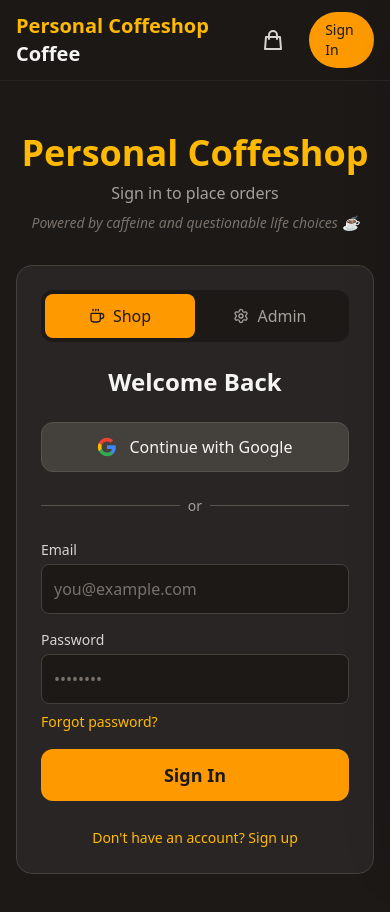
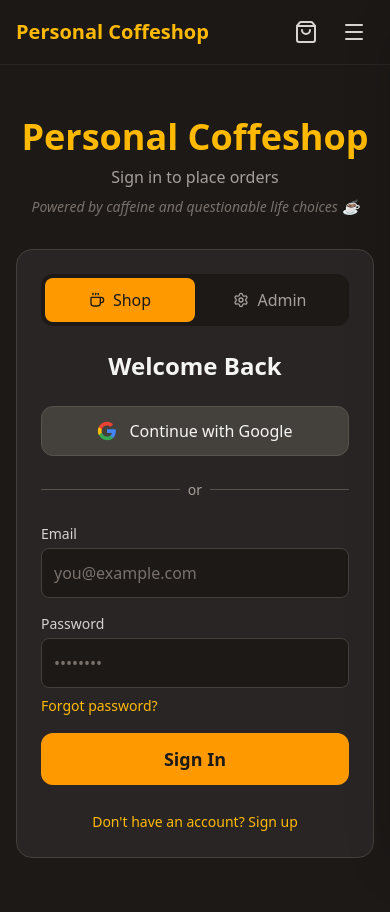
Before and after one commit to RohiRIK/Personal-coffeshop, a Next.js app: page /login in a window 390 px wide. Shown: the top 912 px of the page. Built offline with nearby package versions, Linux system fonts and the light colour scheme; no server answers.

Commit message:
Add responsive mobile layout with hamburger menus and collapsible admin sidebar

```diff
--- a/app/admin/layout.tsx
+++ b/app/admin/layout.tsx
@@ -2,8 +2,9 @@
 
 import { useAuth } from "contexts/auth-context";
 import { useRouter } from "next/navigation";
-import { useEffect } from "react";
+import { useEffect, useState } from "react";
 import { AdminSidebar } from "components/admin/sidebar";
+import { Menu } from "lucide-react";
 
 export default function AdminLayout({
   children,
@@ -12,6 +13,7 @@ export default function AdminLayout({
 }) {
   const { user, loading } = useAuth();
   const router = useRouter();
+  const [sidebarOpen, setSidebarOpen] = useState(false);
 
   useEffect(() => {
     // Basic auth check - in production we'd check user.role === 'admin'
@@ -34,9 +36,25 @@ export default function AdminLayout({
   if (!user) return null;
 
   return (
-    <div className="min-h-screen bg-stone-950 text-stone-100 pl-64">
-      <AdminSidebar />
-      <main className="p-8">{children}</main>
+    <div className="min-h-screen bg-stone-950 text-stone-100">
+      {/* Mobile Header */}
+      <div className="md:hidden sticky top-0 z-30 bg-stone-900 border-b border-stone-800 px-4 py-3 flex items-center gap-4">
+        <button
+          onClick={() => setSidebarOpen(true)}
+          className="p-2 text-stone-300 hover:text-amber-400 transition-colors"
+        >
+          <Menu className="w-6 h-6" />
+        </button>
+        <h1 className="text-lg font-bold">
+          <span className="text-amber-400">Personal Coffeshop</span>{" "}
+          <span className="text-stone-100">Admin</span>
+        </h1>
+      </div>
+
+      <AdminSidebar isOpen={sidebarOpen} onClose={() => setSidebarOpen(false)} />
+
+      {/* Main Content - offset for sidebar on desktop */}
+      <main className="md:pl-64 p-4 md:p-8">{children}</main>
     </div>
   );
 }
--- a/components/cart/cart-sidebar.tsx
+++ b/components/cart/cart-sidebar.tsx
@@ -32,9 +32,8 @@ export function CartSidebar({ isOpen, onClose }: CartSidebarProps) {
 
       {/* Sidebar */}
       <div
-        className={`fixed inset-y-0 right-0 w-full sm:w-96 bg-stone-900 border-l border-stone-700 z-50 transform transition-transform duration-300 ease-in-out shadow-2xl flex flex-col ${
-          isOpen ? "translate-x-0" : "translate-x-full"
-        }`}
+        className={`fixed inset-y-0 right-0 w-full sm:w-96 bg-stone-900 border-l border-stone-700 z-50 transform transition-transform duration-300 ease-in-out shadow-2xl flex flex-col ${isOpen ? "translate-x-0" : "translate-x-full"
+          }`}
       >
         <div className="p-4 border-b border-stone-800 flex items-center justify-between">
           <h2 className="text-xl font-bold text-stone-100">Your Order</h2>
@@ -97,6 +96,7 @@ export function CartSidebar({ isOpen, onClose }: CartSidebarProps) {
                   <div className="text-xs text-stone-400 space-y-0.5 mb-3">
                     {item.options.milk && <p>Milk: {item.options.milk}</p>}
                     {item.options.cup && <p>Cup: {item.options.cup}</p>}
+                    {item.options.sugar && <p>Sugar: {item.options.sugar}</p>}
                     {item.options.instructions && (
                       <p className="italic truncated">
                         "{item.options.instructions}"
--- a/components/drink/customization-form.tsx
+++ b/components/drink/customization-form.tsx
@@ -119,14 +119,14 @@ export function CustomizationForm({
       {/* Sugar Level */}
       <div>
         <h3 className="text-lg font-bold text-stone-100 mb-3">Sugar Level</h3>
-        <div className="grid grid-cols-4 gap-2">
+        <div className="grid grid-cols-2 sm:grid-cols-4 gap-2">
           {SUGAR_OPTIONS.map((sugar) => (
             <button
               key={sugar.id}
               onClick={() => setSelectedSugar(sugar.id)}
               className={`p-3 rounded-lg border-2 transition-all duration-200 text-center ${selectedSugar === sugar.id
-                  ? "border-amber-500 bg-amber-500/20 text-amber-400"
-                  : "border-stone-700 bg-stone-800 text-stone-300 hover:border-stone-600 hover:bg-stone-700"
+                ? "border-amber-500 bg-amber-500/20 text-amber-400"
+                : "border-stone-700 bg-stone-800 text-stone-300 hover:border-stone-600 hover:bg-stone-700"
                 }`}
             >
               <span className="flex justify-center gap-0.5 mb-1">
@@ -137,8 +137,8 @@ export function CustomizationForm({
                     <span
                       key={i}
                       className={`w-2 h-2 rounded-full ${selectedSugar === sugar.id
-                          ? "bg-amber-400"
-                          : "bg-stone-500"
+                        ? "bg-amber-400"
+                        : "bg-stone-500"
                         }`}
                     />
                   ))
--- a/components/layout/navbar.tsx
+++ b/components/layout/navbar.tsx
@@ -5,30 +5,34 @@ import { useState } from "react";
 import { UserMenu } from "components/auth/user-menu";
 import { CartSidebar } from "components/cart/cart-sidebar";
 import { useCart } from "contexts/cart-context";
+import { Menu, X, Coffee, ClipboardList, ShoppingBag } from "lucide-react";
 
 export function Navbar() {
   const [isCartOpen, setIsCartOpen] = useState(false);
+  const [isMobileMenuOpen, setIsMobileMenuOpen] = useState(false);
   const { count } = useCart();
 
   return (
     <>
       <nav className="sticky top-0 z-50 bg-stone-900/95 backdrop-blur-sm border-b border-stone-800">
         <div className="max-w-7xl mx-auto px-4 py-3 flex items-center justify-between">
+          {/* Logo */}
           <Link href="/" className="text-xl font-bold">
             <span className="text-amber-400">Personal Coffeshop</span>{" "}
-            <span className="text-stone-100">Coffee</span>
+            <span className="text-stone-100 hidden sm:inline">Coffee</span>
           </Link>
 
-          <div className="flex items-center gap-4 sm:gap-6">
+          {/* Desktop Navigation */}
+          <div className="hidden md:flex items-center gap-6">
             <Link
               href="/menu"
-              className="text-stone-300 hover:text-amber-400 text-sm font-medium transition-colors hidden sm:block"
+              className="text-stone-300 hover:text-amber-400 text-sm font-medium transition-colors"
             >
               Menu
             </Link>
             <Link
               href="/orders"
-              className="text-stone-300 hover:text-amber-400 text-sm font-medium transition-colors hidden sm:block"
+              className="text-stone-300 hover:text-amber-400 text-sm font-medium transition-colors"
             >
               My Orders
             </Link>
@@ -37,19 +41,7 @@ export function Navbar() {
               onClick={() => setIsCartOpen(true)}
               className="relative p-2 text-stone-300 hover:text-amber-400 transition-colors"
             >
-              <svg
-                className="w-6 h-6"
-                fill="none"
-                stroke="currentColor"
-                viewBox="0 0 24 24"
-              >
-                <path
-                  strokeLinecap="round"
-                  strokeLinejoin="round"
-                  strokeWidth={2}
-                  d="M16 11V7a4 4 0 00-8 0v4M5 9h14l1 12H4L5 9z"
-                />
-              </svg>
+              <ShoppingBag className="w-6 h-6" />
               {count > 0 && (
                 <span className="absolute -top-1 -right-1 w-5 h-5 bg-amber-500 text-stone-900 text-xs font-bold rounded-full flex items-center justify-center">
                   {count}
@@ -59,7 +51,60 @@ export function Navbar() {
 
             <UserMenu />
           </div>
+
+          {/* Mobile Navigation */}
+          <div className="flex md:hidden items-center gap-2">
+            <button
+              onClick={() => setIsCartOpen(true)}
+              className="relative p-2 text-stone-300 hover:text-amber-400 transition-colors"
+            >
+              <ShoppingBag className="w-6 h-6" />
+              {count > 0 && (
+                <span className="absolute -top-1 -right-1 w-5 h-5 bg-amber-500 text-stone-900 text-xs font-bold rounded-full flex items-center justify-center">
+                  {count}
+                </span>
+              )}
+            </button>
+
+            <button
+              onClick={() => setIsMobileMenuOpen(!isMobileMenuOpen)}
+              className="p-2 text-stone-300 hover:text-amber-400 transition-colors"
+            >
+              {isMobileMenuOpen ? (
+                <X className="w-6 h-6" />
+              ) : (
+                <Menu className="w-6 h-6" />
+              )}
+            </button>
+          </div>
         </div>
+
+        {/* Mobile Menu Dropdown */}
+        {isMobileMenuOpen && (
+          <div className="md:hidden border-t border-stone-800 bg-stone-900">
+            <div className="px-4 py-4 space-y-3">
+              <Link
+                href="/menu"
+                onClick={() => setIsMobileMenuOpen(false)}
+                className="flex items-center gap-3 p-3 rounded-lg text-stone-300 hover:bg-stone-800 hover:text-amber-400 transition-colors"
+              >
+                <Coffee className="w-5 h-5" />
+                Menu
+              </Link>
+              <Link
+                href="/orders"
+                onClick={() => setIsMobileMenuOpen(false)}
+                className="flex items-center gap-3 p-3 rounded-lg text-stone-300 hover:bg-stone-800 hover:text-amber-400 transition-colors"
+              >
+                <ClipboardList className="w-5 h-5" />
+                My Orders
+              </Link>
+              <div className="pt-3 border-t border-stone-800">
+                <UserMenu />
+              </div>
+            </div>
+          </div>
+        )}
       </nav>
 
       <CartSidebar isOpen={isCartOpen} onClose={() => setIsCartOpen(false)} />
```
Also changed, not shown: components/admin/sidebar.tsx (+31 -5 lines).
